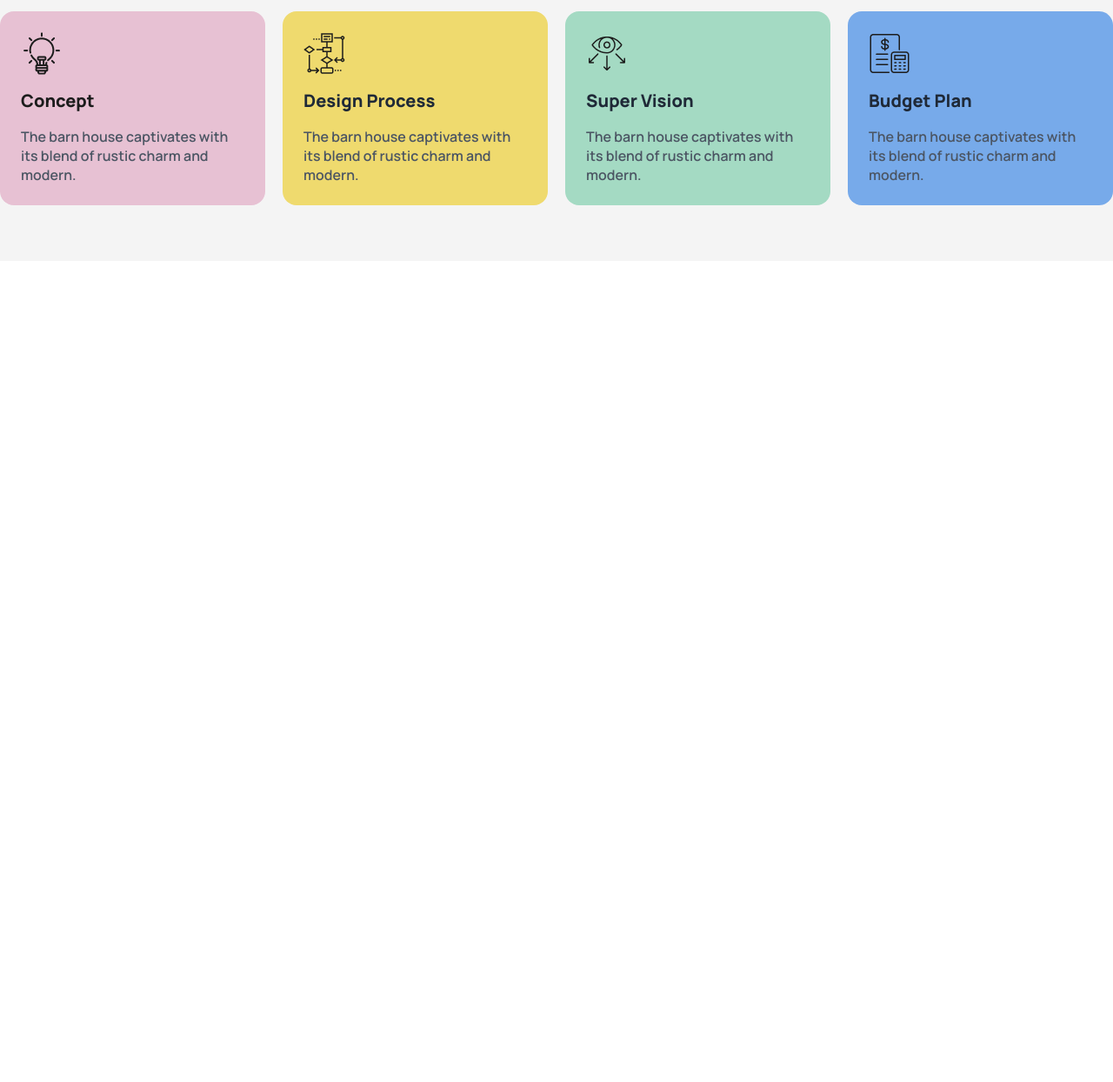
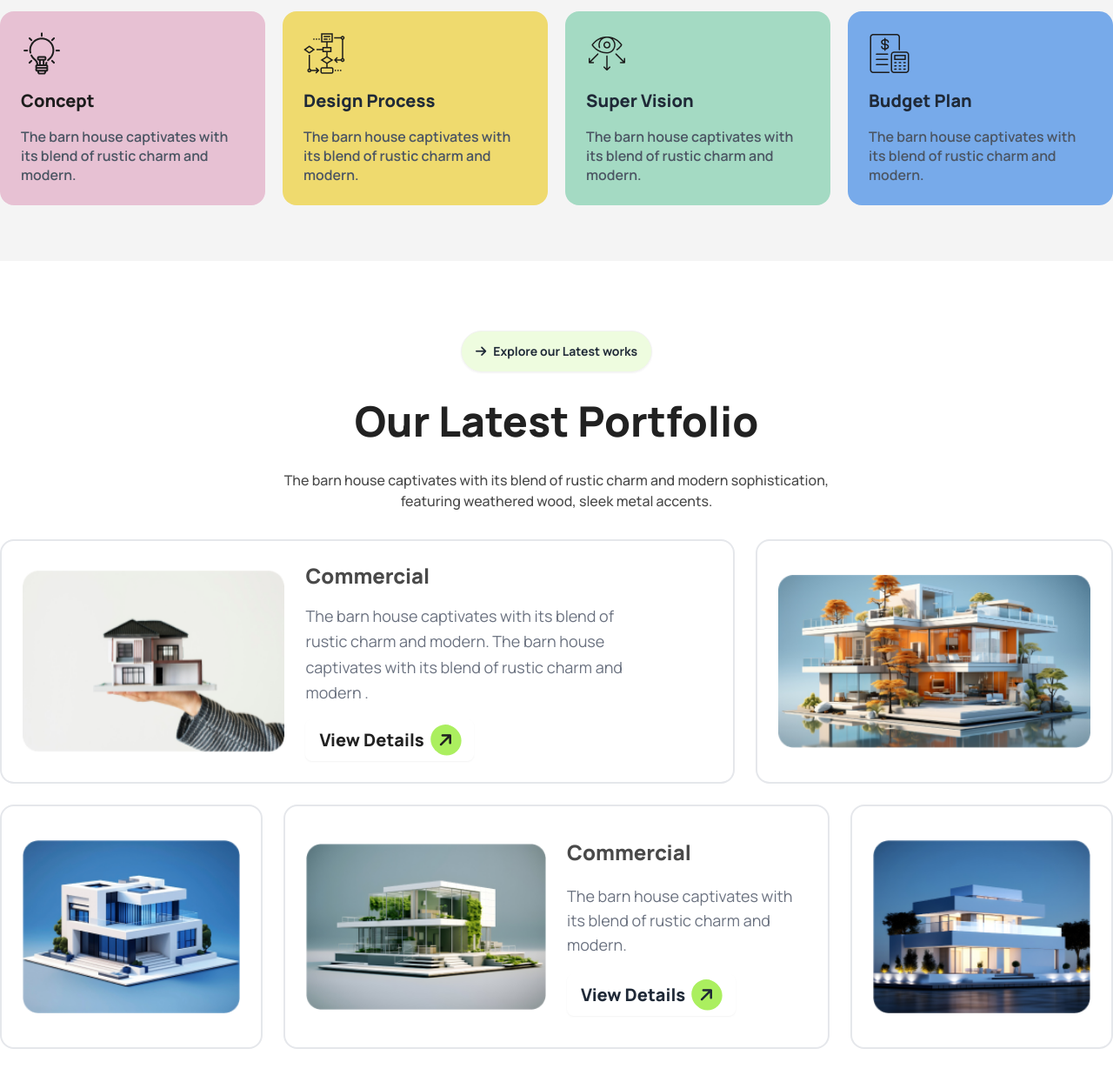
Before and after one commit to Motakabbir65/Assignment-3, a plain HTML site: page index.html in a window 1280 px wide. Shown: the part 1898-3142 px from the top of the page at 87% size. Before the commit the page ends 2198 px from the top, so only its background shows below. Drawn offline with nearby package versions, Linux system fonts and the light colour scheme.

Commit message:
added portfolio section

```diff
--- a/index.html
+++ b/index.html
@@ -216,6 +216,90 @@
     </div>
   </div>
 </section>
+  <!-- our portfolio section -->
+  <section class="container mx-auto space-y-8 py-10 lg:py-20">
+
+    <!-- Latest work btn -->
+    <div class="btn bg-[#ABEF5F33] rounded-full px-4 py-3 w-fit text-center mx-auto flex ">
+      <i class="fa-solid fa-arrow-right inline"></i>
+      <p class="inline font-bold">Explore our Latest works</p>
+    </div>
+    <h1 class="text-2xl text-center  text-[#212121] font-extrabold leading-normal lg:text-5xl">Our Latest Portfolio
+    </h1>
+    <p class=" font-medium text-[#494949] text-center lg:w-[50%] lg:mx-auto">The barn house captivates
+      with its blend of rustic charm and modern sophistication, featuring weathered wood, sleek metal accents.</p>
+
+    <!-- card container -->
+    <div class="grid grid-cols-1 gap-6 lg:grid-cols-12 lg:grid-rows-2">
+
+      <!-- card 1 -->
+      <div
+        class="flex flex-col lg:flex-row border-2 border-gray-200 p-6 rounded-2xl gap-6 lg:col-span-8 items-center">
+
+        <!-- image contant -->
+        <div class="lg:w-[38%] w-[85%]">
+          <img class="w-full" src="assets/img1.png" alt="">
+        </div>
+
+        <!-- text content -->
+        <div class="space-y-4 lg:w-[50%]">
+          <h3 class="text-2xl font-extrabold text-[#494949]">Commercial</h3>
+          <p class="text-gray-500 text-lg leading-relaxed">The barn house captivates with its blend of rustic charm
+            and modern. The barn house captivates with its blend of rustic charm and modern .</p>
+
+          <!-- button -->
+          <div>
+            <button class=" btn bg-transparent border-none text-xl font-extrabold text-[#212121]">View
+              Details <i class="fa-solid fa-arrow-right bg-button_color -rotate-45 p-2  rounded-full ">
+              </i>
+            </button>
+          </div>
+        </div>
+      </div>
+
+      <!-- card 2 -->
+      <div class=" border-2 border-gray-200 p-6 rounded-2xl lg:col-span-4 items-center flex">
+        <img class="w-full" src="assets/img2.png" alt="">
+      </div>
+
+      <!-- card 3 -->
+      <div
+        class=" border-2 border-gray-200 p-6 rounded-2xl lg:col-span-3 items-center flex">
+        <img class="w-full" src="assets/img3.png" alt="">
+      </div>
+
+      <!-- card 4 -->
+      <div
+        class="flex flex-col lg:flex-row border-2 border-gray-200 p-6 rounded-2xl gap-6 lg:col-span-6 items-center">
+
+        <!-- image contant -->
+        <div class="lg:w-[50%] w-[80%]">
+          <img class="w-full" src="assets/img4.png" alt="">
+        </div>
+
+        <!-- text content -->
+        <div class="space-y-5 lg:w-[50%]">
+          <h3 class="text-2xl font-extrabold text-[#494949]">Commercial</h3>
+          <p class="text-gray-500 text-lg semi-bold">The barn house captivates with its blend of
+            rustic charm and modern. </p>
+
+          <!-- button -->
+          <div class="flex">
+            <button class=" btn bg-transparent border-none text-xl font-extrabold">View Details <i
+                class="fa-solid fa-arrow-right bg-button_color -rotate-45 p-2  rounded-full ">
+              </i>
+            </button>
+          </div>
+        </div>
+      </div>
+
+      <!-- card 5 -->
+      <div class=" border-2 border-gray-200 p-6 rounded-2xl lg:col-span-3 items-center flex">
+        <img class="w-full" src="assets/img5.png" alt="">
+      </div>
+    </div>
+
+  </section>
 
 
  </main>
```
